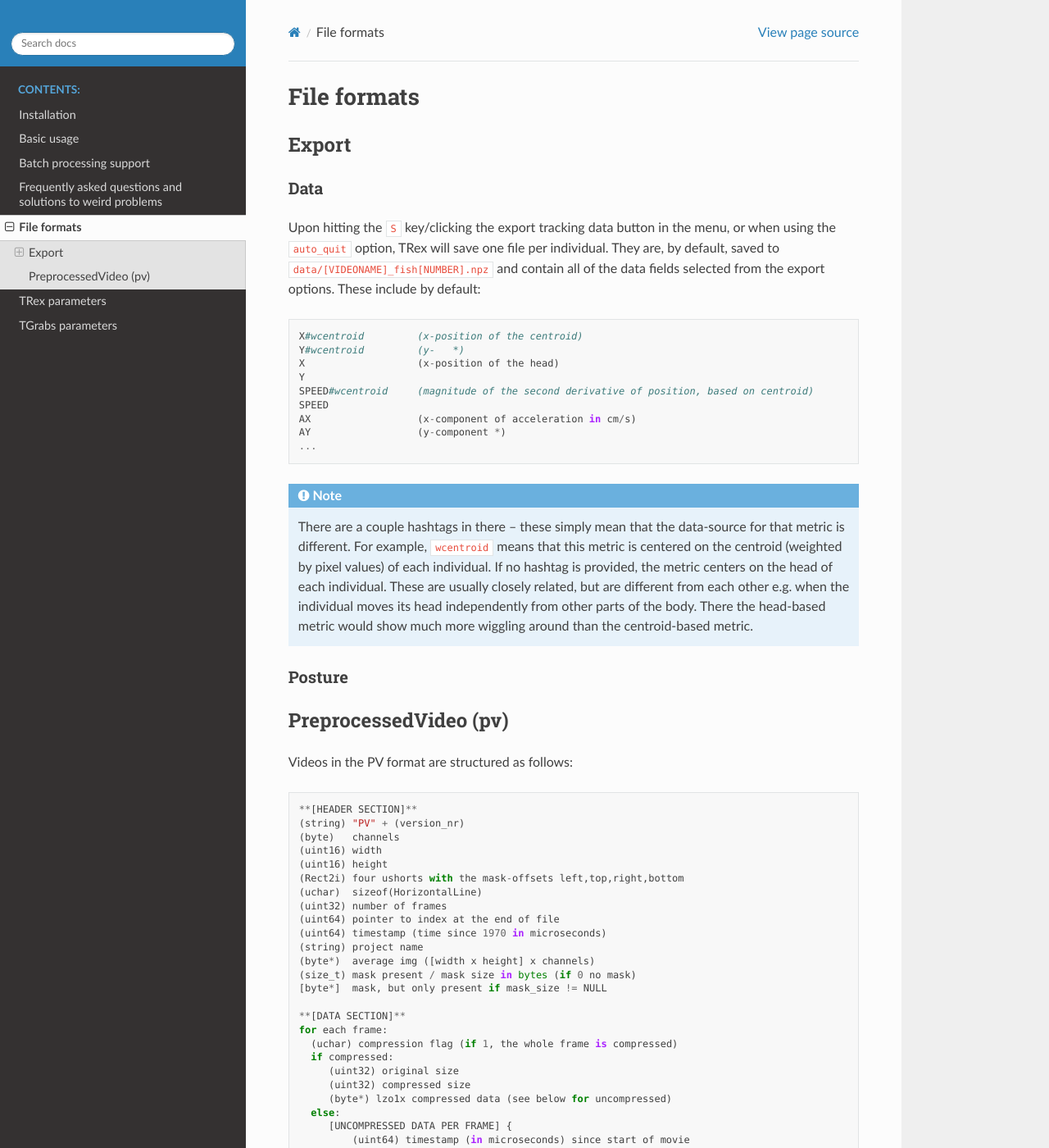
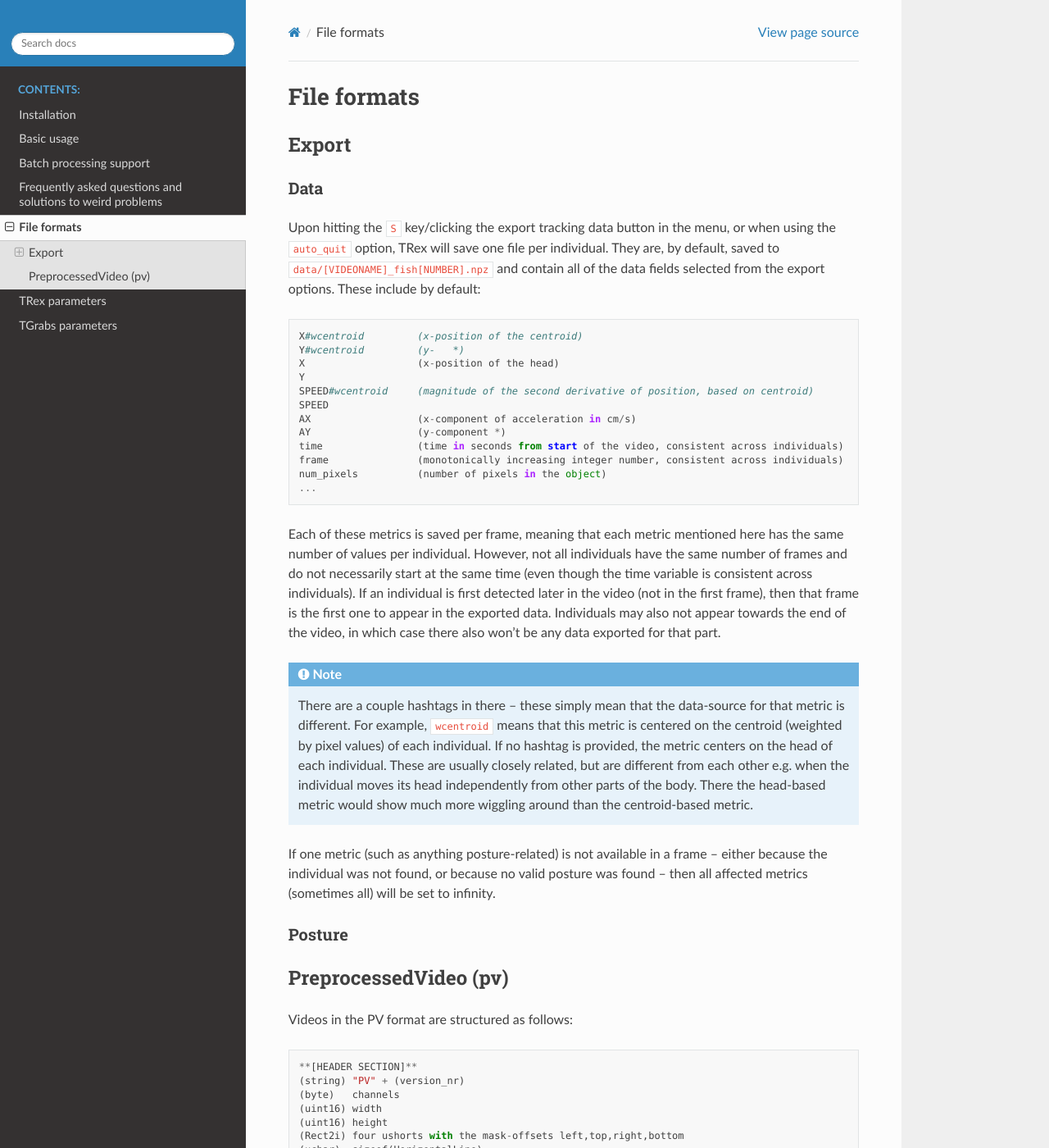
Before and after one commit to mooch443/trex, a Sphinx documentation site: the page built from docs/formats.rst, in a window 1280 px wide and 1400 px high. Shown: the whole window at 82% size. Built offline with Sphinx 7.4.7 and the Read the Docs theme 2.0.0, drawn with Linux system fonts in a browser that asks for light colours.

Commit message:
meta and formats

```diff
--- a/docs/formats.rst
+++ b/docs/formats.rst
@@ -22,10 +22,17 @@ Upon hitting the ``S`` key/clicking the export tracking data button in the menu,
 	SPEED
 	AX                  (x-component of acceleration in cm/s)
 	AY                  (y-component *)
+	time                (time in seconds from start of the video, consistent across individuals)
+	frame               (monotonically increasing integer number, consistent across individuals)
+	num_pixels          (number of pixels in the object)
 	...
+
+Each of these metrics is saved per frame, meaning that each metric mentioned here has the same number of values per individual. However, not all individuals have the same number of frames and do not necessarily start at the same time (even though the time variable is consistent across individuals). If an individual is first detected later in the video (not in the first frame), then that frame is the first one to appear in the exported data. Individuals may also not appear towards the end of the video, in which case there also won't be any data exported for that part.
 
 .. NOTE::
 	There are a couple hashtags in there -- these simply mean that the data-source for that metric is different. For example, ``wcentroid`` means that this metric is centered on the centroid (weighted by pixel values) of each individual. If no hashtag is provided, the metric centers on the head of each individual. These are usually closely related, but are different from each other e.g. when the individual moves its head independently from other parts of the body. There the head-based metric would show much more wiggling around than the centroid-based metric.
+
+If one metric (such as anything posture-related) is not available in a frame -- either because the individual was not found, or because no valid posture was found -- then all affected metrics (sometimes all) will be set to infinity.
 
 Posture
 -------
```
Also changed, not shown: 1 other file.
